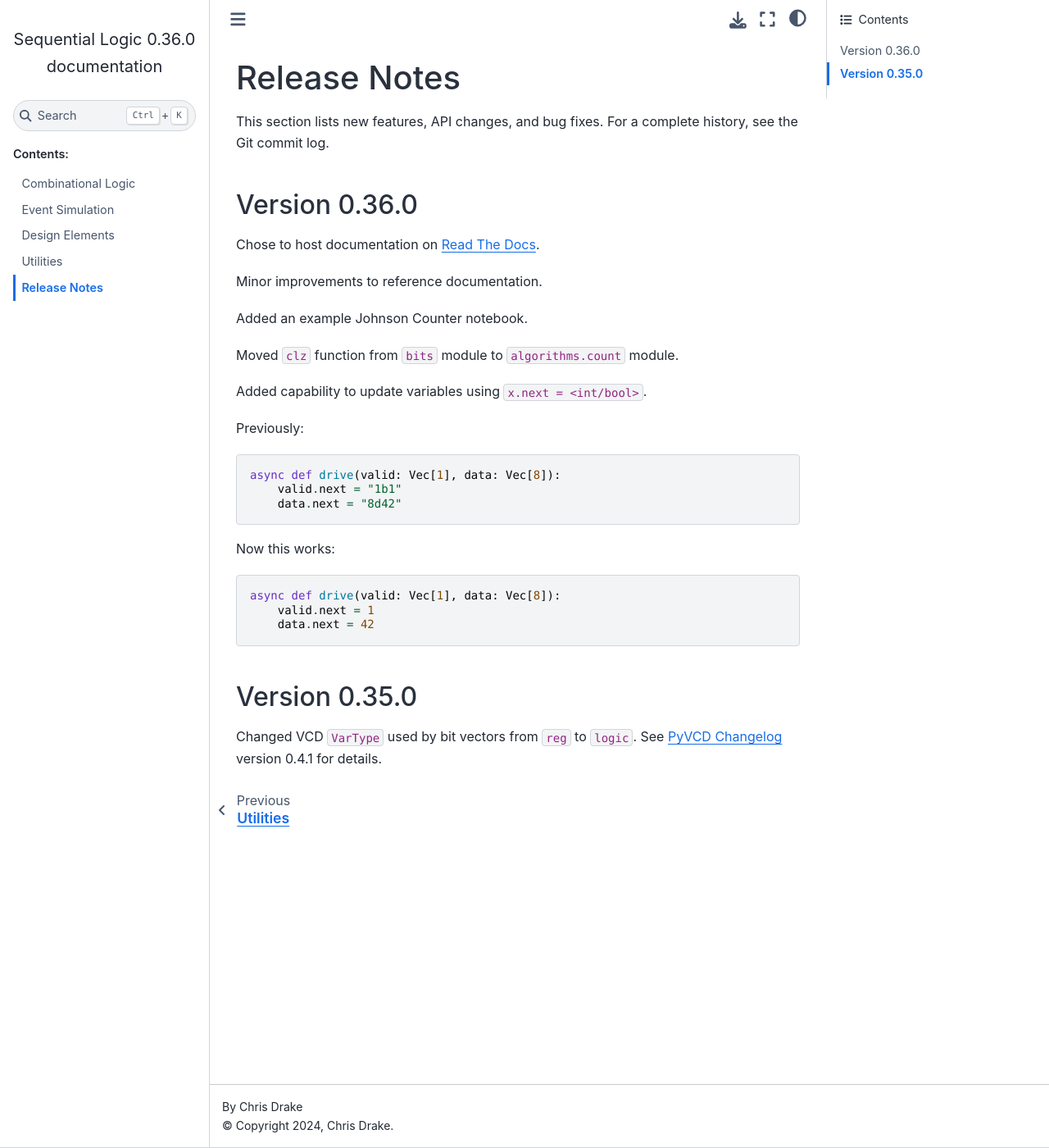
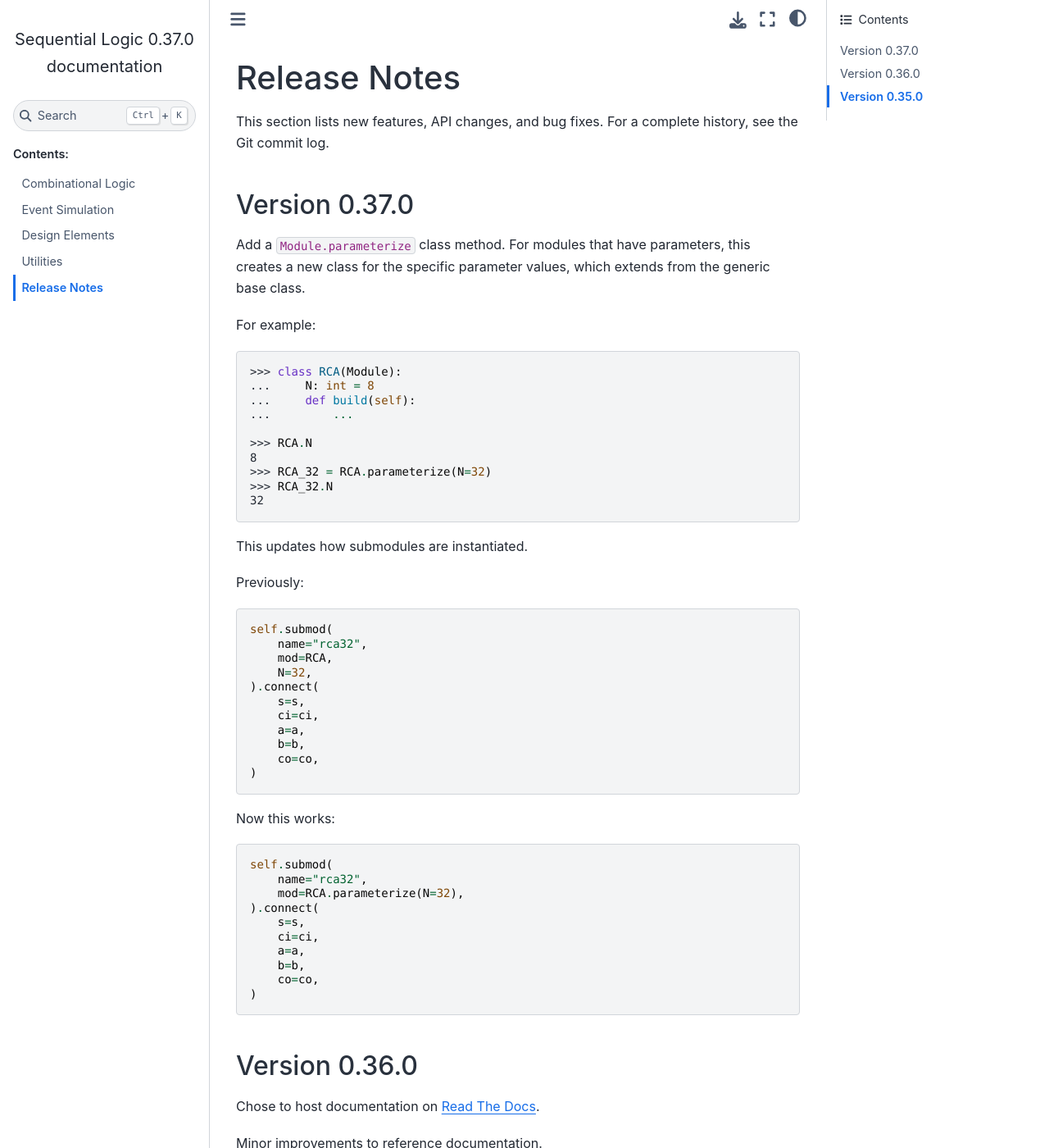
Before and after one commit to cjdrake/seqlogic, a Sphinx documentation site: the page built from doc/source/release_notes.rst, in a window 1280 px wide and 1400 px high. Shown: the whole window at 82% size. Built offline with Sphinx 7.4.7 and the Sphinx Book theme 1.1.4, drawn with Linux system fonts in a browser that asks for light colours.

Commit message:
Release 0.37.0

```diff
--- a/doc/source/release_notes.rst
+++ b/doc/source/release_notes.rst
@@ -4,6 +4,56 @@
 
 This section lists new features, API changes, and bug fixes.
 For a complete history, see the Git commit log.
+
+Version 0.37.0
+==============
+
+Add a ``Module.parameterize`` class method.
+For modules that have parameters,
+this creates a new class for the specific parameter values,
+which extends from the generic base class.
+
+For example::
+
+    >>> class RCA(Module):
+    ...     N: int = 8
+    ...     def build(self):
+    ...         ...
+
+    >>> RCA.N
+    8
+    >>> RCA_32 = RCA.parameterize(N=32)
+    >>> RCA_32.N
+    32
+
+This updates how submodules are instantiated.
+
+Previously::
+
+    self.submod(
+        name="rca32",
+        mod=RCA,
+        N=32,
+    ).connect(
+        s=s,
+        ci=ci,
+        a=a,
+        b=b,
+        co=co,
+    )
+
+Now this works::
+
+    self.submod(
+        name="rca32",
+        mod=RCA.parameterize(N=32),
+    ).connect(
+        s=s,
+        ci=ci,
+        a=a,
+        b=b,
+        co=co,
+    )
 
 Version 0.36.0
 ==============
--- a/pyproject.toml
+++ b/pyproject.toml
@@ -1,6 +1,6 @@
 [project]
 name = "seqlogic"
-version = "0.36.0"
+version = "0.37.0"
 description = "Sequential Logic"
 readme = "README.md"
 
```
